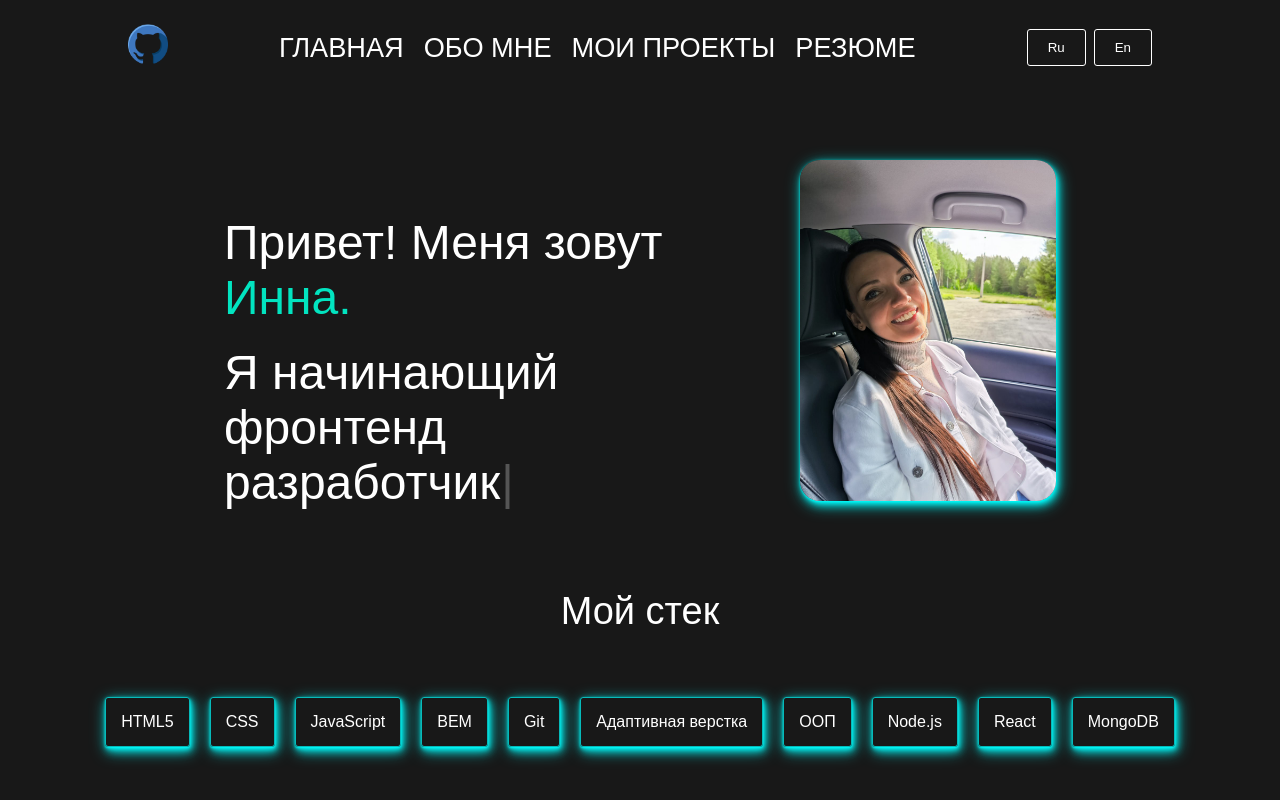
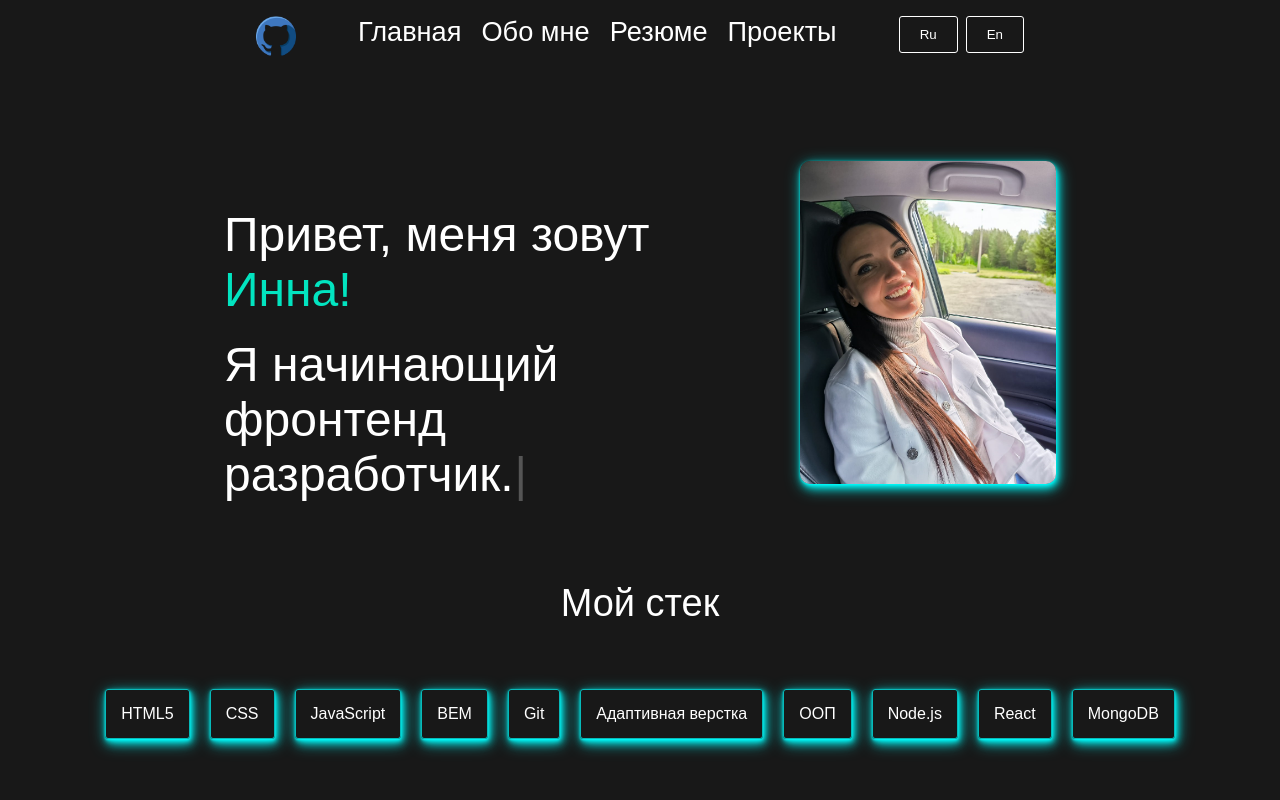
Before and after one commit to innabunny/portfolio, a React (Create React App) app: page / in a window 1280 px wide. Shown: the top 800 px of the page. Built offline with nearby package versions, Linux system fonts and the light colour scheme; a web font is replaced by a local one.

Commit message:
feat/scrollbar

```diff
--- a/src/components/About/About.css
+++ b/src/components/About/About.css
@@ -36,16 +36,30 @@
   white-space: pre-wrap;
 }
 
-.about__img {
+.about__img-wrapper {
+  display: inline-block;
+  overflow: hidden;
+  border-radius: 10px;
   width: 20%;
   height: 100%;
-  background-position: center;
-  object-fit: cover;
-  border-radius: 20px;
   box-shadow: 0px 1px 2px 0px rgba(0,255,255,0.7),
               1px 2px 4px 0px rgba(0,255,255,0.7),
               2px 4px 8px 0px rgba(0,255,255,0.7),
               2px 4px 16px 0px rgba(0,255,255,0.7);
+
+}
+
+.about__img {
+  display: block;
+  transition: 1s;
+  width: 100%;
+  background-position: center;
+  object-fit: cover;
+
+}
+
+.about__img:hover {
+  transform: scale(1.1);
 }
 
 .about__title-stack {
--- a/src/components/About/About.jsx
+++ b/src/components/About/About.jsx
@@ -1,5 +1,5 @@
 import './About.css'
-import photo from "../../img/photo.jpg";
+import photo from "../../img/photo.png";
 import Type from './TypeWriter';
 
 export default function About({isTranslate}) {
@@ -8,16 +8,19 @@ export default function About({isTranslate}) {
       <div className='about-__container'>
         <div className='about__text'>
           <h1 className='about__title'>
-            {isTranslate ? "Hello, my name is " : "Привет! Меня зовут " }
+            {isTranslate ? "Hello, my name is " : "Привет, меня зовут " }
             <strong className='about__title about__title-blue'>
-              {isTranslate ?  "Inna." : "Инна."}</strong>
+              {isTranslate ?  "Inna!" : "Инна!"}</strong>
             </h1>
             <p className='about__title'>
               <Type translate={isTranslate}/>
             </p>
 
         </div>
+        <div className='about__img-wrapper'>
       <img alt='photo' src={photo} className='about__img'></img>
+
+        </div>
       </div>
       <h2 className='about__title-stack'>{isTranslate ? "My stack" : "Мой стек"}</h2>
       <div className='about-stack'>
--- a/src/components/About/TypeWriter.js
+++ b/src/components/About/TypeWriter.js
@@ -6,8 +6,8 @@ export default function Type({ translate }) {
     <TypewriterComponent
       options={{
         strings: translate
-          ? ["I am a beginner frontend developer"]
-          : ["Я начинающий фронтенд разработчик"],
+          ? ["I am a beginner frontend developer."]
+          : ["Я начинающий фронтенд разработчик."],
         autoStart: true,
         loop: true,
         deleteSpeed: 50,
--- a/src/components/header/Header.css
+++ b/src/components/header/Header.css
@@ -1,11 +1,11 @@
 .header {
-  width: 80%;
+  width: 60%;
   margin: 0 auto;
-  padding-top: 3vh;
+  padding-top: 2vh;
   min-height: 30px;
   display: flex;
   justify-content: space-between;
-  align-items: center;
+  align-content: center;
 }
 
 .header__img {
@@ -32,7 +32,6 @@
   font-weight: 500;
   font-size: 1.7rem;
   color: rgba(255, 255, 255, 1);
-  text-transform: uppercase;
   transition: all ease-in 3ms;
 }
 
--- a/src/components/header/Header.jsx
+++ b/src/components/header/Header.jsx
@@ -9,8 +9,8 @@ export default function Header({translateRU, translateEN, isTranslate}) {
         <ul className="header__links">
           <li><a href="#project" className="header__link">{ isTranslate ? "Home" : "Главная"}</a></li>
           <li><a href="#project" className="header__link">{ isTranslate ? "About Me" : "Обо мне"}</a></li>
-          <li><a href="#contacts" className="header__link">{ isTranslate ? "My projects" : "Мои проекты"}</a></li>
           <li><a href="#contacts" className="header__link">{ isTranslate ? "Resume" : "Резюме"}</a></li>
+          <li><a href="#contacts" className="header__link">{ isTranslate ? "Projects" : "Проекты"}</a></li>
         </ul>
       </nav>
       <div>
--- a/src/index.css
+++ b/src/index.css
@@ -12,3 +12,24 @@ code {
   font-family: source-code-pro, Menlo, Monaco, Consolas, 'Courier New',
     monospace;
 }
+
+/* --------- */
+/*Scrollbar   */
+/* --------- */
+
+::-webkit-scrollbar {
+  width: 7px;
+}
+
+::-webkit-scrollbar-track {
+  background: #39363f;
+}
+::-webkit-scrollbar-thumb {
+  background: rgba(0, 255, 255, 0.849);
+  border-radius: 12px;
+}
+
+::-webkit-scrollbar-thumb:hover {
+  background: rgba(0, 255, 255, 0.836);
+  border-radius: 12px;
+}
```
Also changed, not shown: src/img/photo.jpg (deleted), src/img/photo.png (added).
